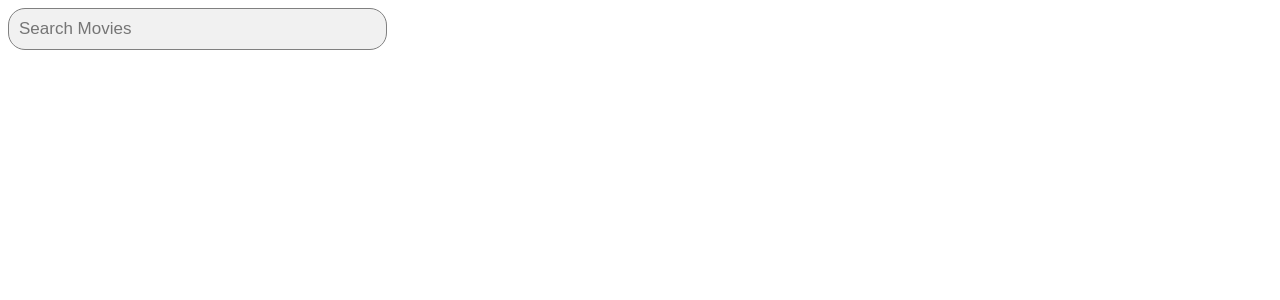
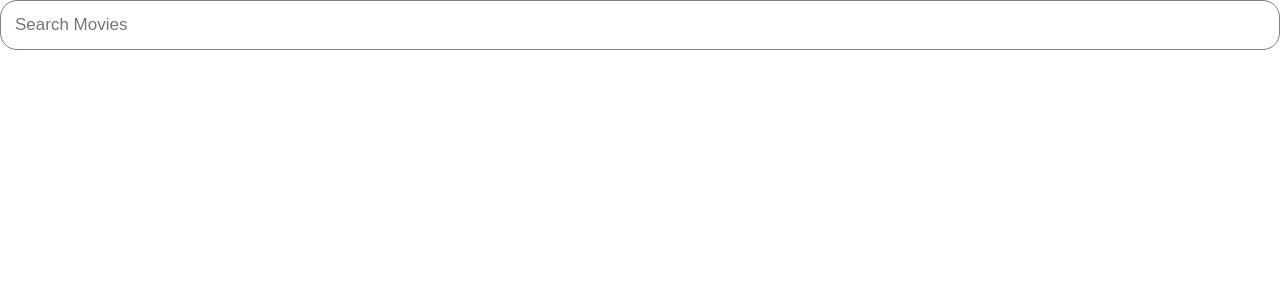
Before and after one commit to PVSAmulya/type-ahead-auto-complete, an Angular app: page / in a window 1280 px wide. Shown: the top 300 px of the page. Built offline with nearby package versions, Linux system fonts and the light colour scheme.

Commit message:
Added multi select feature

```diff
--- a/src/app/modules/auto-complete/auto-complete.component.html
+++ b/src/app/modules/auto-complete/auto-complete.component.html
@@ -1,9 +1,16 @@
 <div class="auto-complete">
-  <input class="type-ahead" id="searchId" [(value)]="searchText" type="search" multiple="multiple" list="moviesId"
-    placeholder="Search Movies" (keyup)="onKeyUp($event)">
+  <div class="input-div">
+    <div class="selected-movie-class" *ngFor="let item of selectedMovies">
+      <button *ngIf="item && item.selectedMovie" id="selectedMovieId" type="text">{{item.selectedMovie}}
+        <img id="close-icon" src="../../../assets/close.png" (click)="removeSelectedMovie($event)"
+          [name]="item.selectedMovie" />
+      </button>
+    </div>
+    <input (change)='onMovieSelect($event)' class="type-ahead" id="searchId" [(value)]="searchText" type="search"
+      multiple="multiple" list="moviesId" placeholder="Search Movies" (keyup)="onKeyUp($event)">
+  </div>
   <datalist id="moviesId">
-    <option *ngFor="let item of movies" [value]="item.title" (click)="onMovieSelect($event)">{{item.year}}</option>
+    <option *ngFor="let item of movies" [value]="isSelectionValid && item.title || searchText">{{item.year}}</option>
   </datalist>
-  <datalist id="movies"></datalist>
   <div class='user-message' *ngIf="userMsg">{{userNotification}}</div>
 </div>
--- a/src/app/modules/auto-complete/auto-complete.component.scss
+++ b/src/app/modules/auto-complete/auto-complete.component.scss
@@ -1,3 +1,7 @@
+.auto-complete {
+  height: 100%;
+}
+
 .auto-complete .user-message {
   background: red;
   color: white;
@@ -10,12 +14,44 @@
   text-align: center;
 }
 
-.auto-complete input#searchId{
+.auto-complete input#searchId {
+  padding: 4px;
+  font-size: 17px;
+  /* border: 1px solid grey; */
+  border: 0;
+  /* width: 30%; */
+  /* background: #f1f1f1; */
+  border-radius: 1em;
+  outline: none;
+  cursor: pointer;
+}
+
+.auto-complete .input-div {
   padding: 10px;
   font-size: 17px;
   border: 1px solid grey;
-  width: 30%;
-  background: #f1f1f1;
+  background: #ffffff;
   border-radius: 1em;
   outline: none;
+  cursor: pointer;
 }
+
+.auto-complete .selected-movie-class {
+  display: inline-block;
+}
+
+.auto-complete #selectedMovieId {
+  border-radius: 10px;
+  border: none;
+  background: #ecebeb;
+  margin: 3px;
+  outline: none;
+  padding: 4px;
+}
+
+.auto-complete img#close-icon {
+  display: inline-block;
+  height: 10px;
+  width: 11px;
+  cursor: pointer;
+}
--- a/src/app/modules/auto-complete/auto-complete.component.ts
+++ b/src/app/modules/auto-complete/auto-complete.component.ts
@@ -1,4 +1,4 @@
-import { Component, OnInit } from '@angular/core';
+import { Component, OnInit, OnDestroy } from '@angular/core';
 import { AutoCompleteService } from './auto-complete.service';
 import { TitleInfo } from './auto-complete.model';
 
@@ -7,13 +7,16 @@ import { TitleInfo } from './auto-complete.model';
   templateUrl: './auto-complete.component.html',
   styleUrls: ['./auto-complete.component.scss']
 })
-export class AutoCompleteComponent implements OnInit {
+export class AutoCompleteComponent implements OnInit, OnDestroy {
   moviesList: any;
   searchText: string = '';
   movies: Array<TitleInfo> = [];
   moviesId: any;
   userMsg = false; /** to display message to the user */
   userNotification: string;
+  isSelectionValid = false;
+  selectedMoviesObj = {};
+  selectedMovies = [];
   constructor(private autoCompleteService: AutoCompleteService) { }
 
   ngOnInit() {
@@ -25,32 +28,63 @@ export class AutoCompleteComponent implements OnInit {
     const options = '&s=' + this.searchText;
     this.autoCompleteService.getData(options).subscribe(data => {
       if (data.error) {
-        this.userMsg = true;
+        this.isSelectionValid = false;
         this.displayUserNotification(data.message);
       } else if (data.Search) {
-        data.Search.forEach(movie => {
-          const titleInfo = {
-            title: movie.Title,
-            year: movie.Year
-          };
-          this.movies.push(titleInfo);
-        });
+        this.addMoviesListFromAPI(data.Search);
       } else {
-        this.clearMoviesDataList();
+        this.isSelectionValid = false;
         if (data.Response === 'False') {
-          const titleInfo = {
-            title: 'Please improve your search',
-            year: data.Error
-          };
-          this.movies.push(titleInfo);
+          this.addCustomMoviesList('Please improve your search', data.Error);
         }
       }
-
     });
   }
 
+  addMoviesListFromAPI(moviesList) {
+    this.isSelectionValid = true;
+    moviesList.forEach(movie => {
+      const titleInfo = {
+        title: movie.Title,
+        year: movie.Year
+      };
+      this.movies.push(titleInfo);
+    });
+  }
+
+  addCustomMoviesList(titleParam, yearParam) {
+    const titleInfo = {
+      title: titleParam,
+      year: yearParam
+    };
+    this.movies.push(titleInfo);
+  }
+
   onMovieSelect(options) {
-    console.log(options);
+    const selectedMovieTitle = options.target.value;
+    /** if selected the same movie */
+    if (this.isSelectionValid && !this.selectedMoviesObj[selectedMovieTitle]) {
+      this.selectedMoviesObj[selectedMovieTitle] = selectedMovieTitle;
+      if (this.selectedMovies.length && this.selectedMovies.length > 4) {
+        this.displayUserNotification('Search count exceeded. Please delete to add the new movies');
+      } else {
+        this.selectedMovies.push({ selectedMovie: selectedMovieTitle });
+      }
+    }
+    this.searchText = this.isSelectionValid ? '' : this.searchText;
+  }
+
+  removeSelectedMovie(options) {
+    delete this.selectedMoviesObj[options.target.name];
+    this.selectedMovies.forEach((movie, index) => {
+      if (movie.selectedMovie === options.target.name) {
+        if (this.selectedMovies.length > 1) {
+          delete this.selectedMovies[index];
+        } else {
+          this.selectedMovies = [];
+        }
+      }
+    });
   }
 
   debounce(limit) {
@@ -76,10 +110,15 @@ export class AutoCompleteComponent implements OnInit {
 
   displayUserNotification(message) {
     let timer;
+    this.userMsg = true;
     this.userNotification = message;
     clearTimeout(timer);
     timer = setTimeout(() => {
       this.userMsg = false;
     }, 5000);
   }
+
+  ngOnDestroy() {
+    this.clearMoviesDataList();
+  }
 }
--- a/src/app/modules/auto-complete/auto-complete.service.ts
+++ b/src/app/modules/auto-complete/auto-complete.service.ts
@@ -11,7 +11,6 @@ export class AutoCompleteService extends HttpService {
         // injector to access parent constructor HttpService
         super(injector);
     }
-
     getData(options) {
         return this.get(options);
     }
--- a/src/styles.scss
+++ b/src/styles.scss
@@ -4,3 +4,27 @@
 @media screen and (max-width: 767px) {}
 
 @media screen and (max-width: 575px) {}
+html,
+body,
+div {
+  border: 0;
+  margin: 0;
+  padding: 0;
+}
+
+/* Box-sizing border-box */
+* {
+    box-sizing: border-box;
+  }
+
+  /* Set up a default font and some padding to provide breathing room
+  sans-serif is a fall back generic font family name if browser does not support first font family
+  */
+  body {
+    font: 100% calibri, "Helvetica Neue", sans-serif;
+    font-size: 16px;
+    min-width: 610px;
+    width: 100%;
+    -webkit-font-smoothing: antialiased;
+    -moz-osx-font-smoothing: grayscale;
+  }
```
Also changed, not shown: src/assets/close.png (added).
